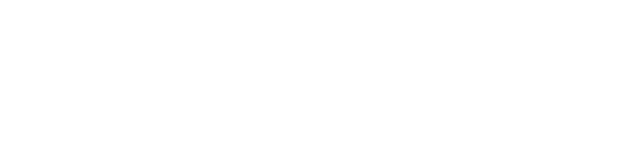
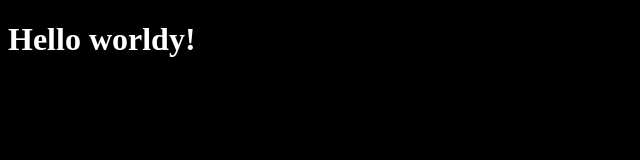
Before and after one commit to joekennerly/coolSite, a plain HTML site: page index.html in a window 1280 px wide. Shown: the whole page, without its empty margins (0-640 px from the left). Drawn offline with Linux system fonts and the light colour scheme.

Commit message:
add basic style

```diff
--- a/index.html
+++ b/index.html
@@ -4,9 +4,11 @@
   <meta charset="UTF-8">
   <meta name="viewport" content="width=device-width, initial-scale=1.0">
   <meta http-equiv="X-UA-Compatible" content="ie=edge">
+  <link rel="stylesheet" href="style.css">
+
   <title>Cool Site</title>
 </head>
 <body>
-
+  <h1>Hello worldy!</h1>
 </body>
 </html>
--- /dev/null
+++ b/style.css
@@ -0,0 +1,4 @@
+body {
+  background-color: black;
+  color: white;
+}
```
